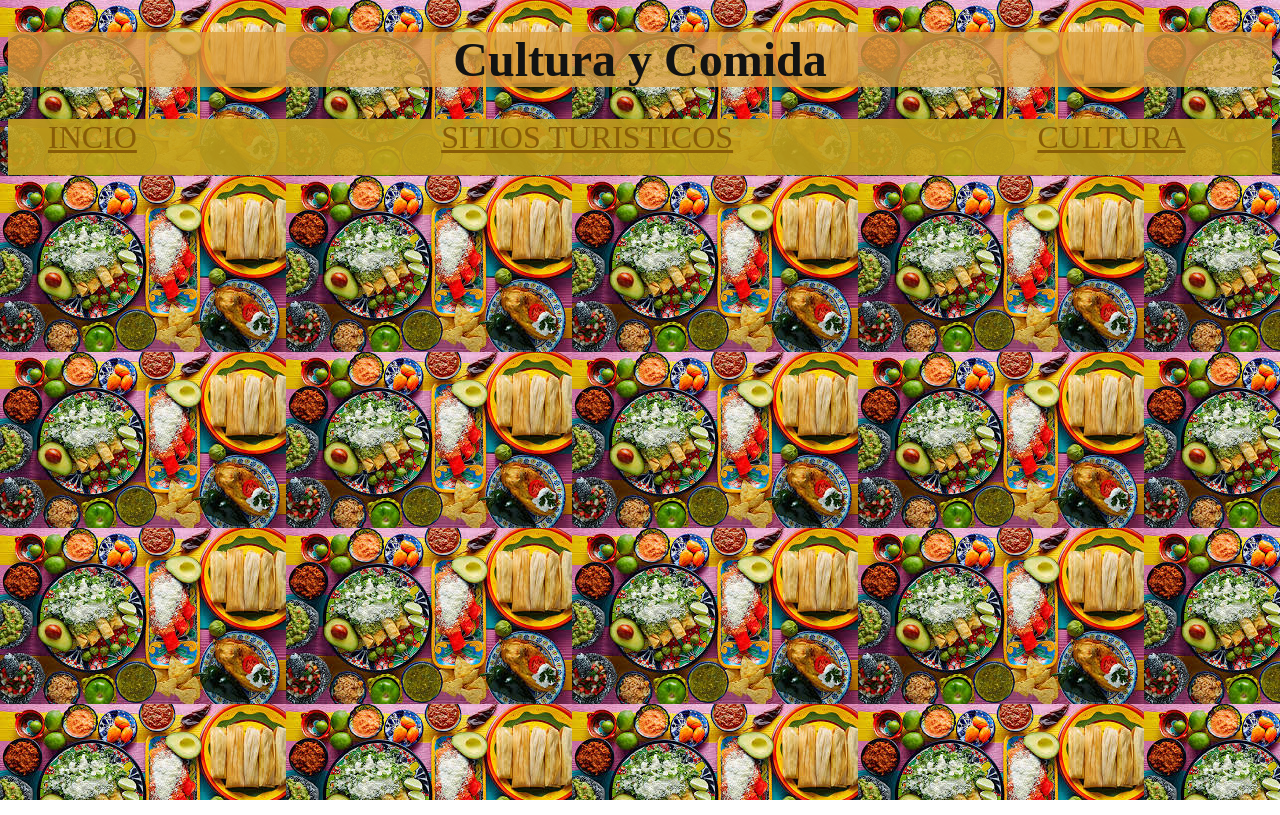
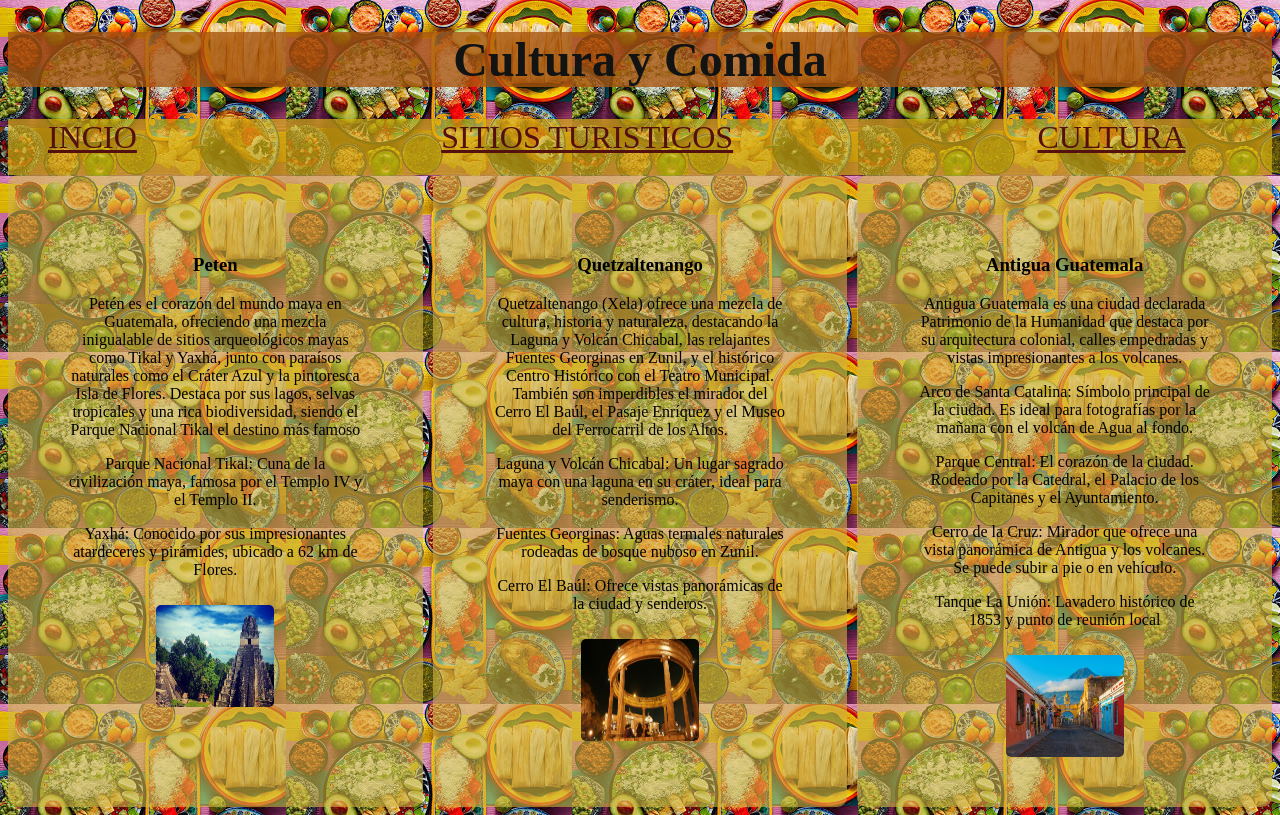
Before and after one commit to tepetcoswilfredoantony-cpu/sitios_turisticos, a plain HTML site: page cultura.html in a window 1280 px wide. Drawn offline with Linux system fonts and the light colour scheme.

Commit message:
finalizacion de pagina de sitios turisticos

```diff
--- a/cultura.css
+++ b/cultura.css
@@ -6,13 +6,13 @@ h1{
     color: rgb(18, 19, 19);
     font-size: 48px;
     font-weight: bold;
-    background-color: rgba(221, 160, 63, 0.79);
+    background-color: rgba(169, 86, 14, 0.79);
 
 }
 .barra-nav{
     width: 100%;
     height: 7vh;
-    background-color: rgba(196, 163, 29, 0.893);
+    background-color: rgba(218, 178, 19, 0.679);
 }
 ul{
     display: flex;
@@ -24,5 +24,39 @@ li{
     list-style: none;
 }
 ul li a{
-    color: rgb(136, 93, 8);
+    color: rgb(84, 15, 15);
 }
+#bio{
+    font-size: 40px;
+}
+.caja-bio{
+    margin: 0 auto;
+    width: 900px;
+}
+/* Selector Bio */
+#bio{
+    color: white;
+    text-align: center;
+    font-size: 22px;
+    font-family: Verdana, Geneva, Tahoma, sans-serif;
+    text-shadow: 2px -2px 3px black;
+}
+.contenedor{
+    display: flex;
+    gap: 10px;
+}
+
+.bloque{
+    background-color: rgba(208, 180, 68, 0.614);
+    padding: 60px;
+    flex: 1;
+    text-align: center;
+    border-radius: 10px;
+    font-size: 16px;
+}
+.bloque img{
+    width: 40%;
+    height: 20%;
+    margin: 10px 0;
+    border-radius: 5px;
+}
--- a/cultura.html
+++ b/cultura.html
@@ -8,14 +8,46 @@
 </head>
 <body>
 
+    <header>
     <h1>Cultura y Comida</h1>
     <nav class="barra-nav">
-     <ul>
+    <ul>
         <li><a href="index.html"> INCIO</a></li>
         <li><a href="lugares.html"> SITIOS TURISTICOS</a></li>
         <li><a href="cultura.html"> CULTURA</a></li>
     </ul>
     </nav>
+    </header>
+     <div class="Caja bio"></div>
+    <div class="contenedor">
+        <div class="bloque">
+            <h3>Peten</h3>
+            <p>Petén es el corazón del mundo maya en Guatemala, ofreciendo una mezcla inigualable de sitios arqueológicos mayas como Tikal y Yaxhá, junto con paraísos naturales como el Cráter Azul y la pintoresca Isla de Flores. Destaca por sus lagos, selvas tropicales y una rica biodiversidad, siendo el Parque Nacional Tikal el destino más famoso</p>
+            <p>Parque Nacional Tikal: Cuna de la civilización maya, famosa por el Templo IV y el Templo II.</p>
+            <p>Yaxhá: Conocido por sus impresionantes atardeceres y pirámides, ubicado a 62 km de Flores.</p>
+            <img src="peten.jpg" alt="Peten">
+            <br>
+        </div>
+        <div class="bloque">
+            <h3>Quetzaltenango</h3>
+            <p>Quetzaltenango (Xela) ofrece una mezcla de cultura, historia y naturaleza, destacando la Laguna y Volcán Chicabal, las relajantes Fuentes Georginas en Zunil, y el histórico Centro Histórico con el Teatro Municipal. También son imperdibles el mirador del Cerro El Baúl, el Pasaje Enríquez y el Museo del Ferrocarril de los Altos.</p>
+            <p>Laguna y Volcán Chicabal: Un lugar sagrado maya con una laguna en su cráter, ideal para senderismo.</p>
+            <p>Fuentes Georginas: Aguas termales naturales rodeadas de bosque nuboso en Zunil.</p>
+            <p>Cerro El Baúl: Ofrece vistas panorámicas de la ciudad y senderos.</p>
+            <img src="quetzaltenango.jpg" alt="Quetzaltenango">
+            <br>
+        </div>
+        <div class="bloque">
+            <h3>Antigua Guatemala</h3>
+            <p>Antigua Guatemala es una ciudad declarada Patrimonio de la Humanidad que destaca por su arquitectura colonial, calles empedradas y vistas impresionantes a los volcanes.</p>
+            <p>Arco de Santa Catalina: Símbolo principal de la ciudad. Es ideal para fotografías por la mañana con el volcán de Agua al fondo.</p>
+            <p>Parque Central: El corazón de la ciudad. Rodeado por la Catedral, el Palacio de los Capitanes y el Ayuntamiento.</p>
+            <p>Cerro de la Cruz: Mirador que ofrece una vista panorámica de Antigua y los volcanes. Se puede subir a pie o en vehículo.</p>
+            <p>Tanque La Unión: Lavadero histórico de 1853 y punto de reunión local</p>
+            <img src="guatemala-antigua.jpg" alt="antigua">
+            <br>
+        </div>
+    </div>
 
 </body>
 </html>
--- a/lugares.css
+++ b/lugares.css
@@ -12,7 +12,7 @@ h1{
 .barra-nav{
     width: 100%;
     height: 7vh;
-    background-color: rgba(90, 71, 125, 0.795);
+    background-color: rgba(63, 122, 115, 0.795);
 }
 ul{
     display: flex;
@@ -47,7 +47,7 @@ ul li a{
 }
 
 .bloque{
-    background-color: rgba(148, 144, 36, 0.663);
+    background-color: rgba(121, 160, 155, 0.819);
     padding: 60px;
     flex: 1;
     text-align: center;
@@ -55,8 +55,8 @@ ul li a{
     font-size: 16px;
 }
 .bloque img{
-    width: 25%;
-    height: 25%;
+    width: 40%;
+    height: 20%;
     margin: 10px 0;
     border-radius: 5px;
 }
@@ -64,7 +64,7 @@ ul li a{
     display: inline-block;
     margin-top: 10px;
     padding: 8px;
-    background-color: chocolate;
+    background-color: rgb(140, 14, 212);
     color: black;
     text-decoration: none;
     border-radius: 5px;
```
Also changed, not shown: lugares.html (+15 -10 lines), guatemala-antigua.jpg (added), quetzaltenango.jpg (added).
